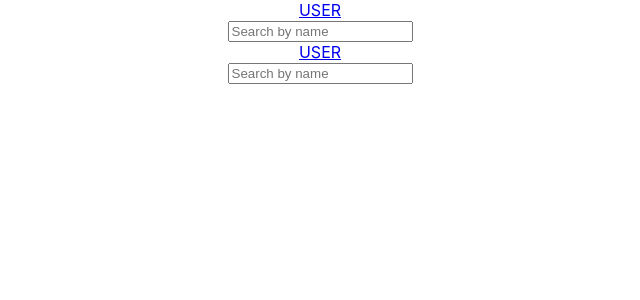
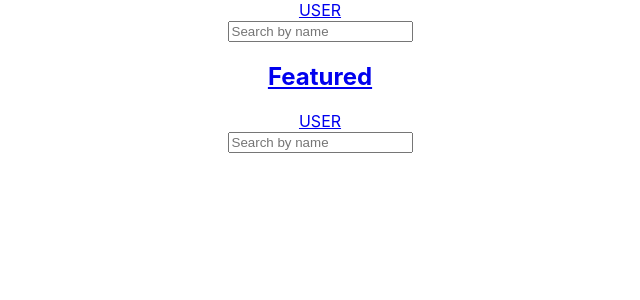
Before and after one commit to luis-pomare/github-friends, a React (Create React App) app: page / in a window 1280 px wide. Shown: the top 300 px of the page, without its empty margins (320-960 px from the left). Built offline with nearby package versions, Linux system fonts and the light colour scheme.

Commit message:
Create featured section with h2 place holder

```diff
--- a/src/App.js
+++ b/src/App.js
@@ -1,5 +1,6 @@
 import { Route, Routes, BrowserRouter } from 'react-router-dom';
 import './App.css';
+import Featured from './components/featured';
 import Header from './components/header';
 
 function App() {
@@ -7,6 +8,7 @@ function App() {
     <div className="App">
       <BrowserRouter>
         <Header />
+        <Featured />
         <Routes>
           <Route path="/" element={<Header />} />
         </Routes>
--- /dev/null
+++ b/src/components/featured.js
@@ -0,0 +1,12 @@
+import React from 'react';
+import { Link } from 'react-router-dom';
+
+const Featured = () => (
+  <Link to="/details">
+    <section>
+      <h2>Featured</h2>
+    </section>
+  </Link>
+);
+
+export default Featured;
```
